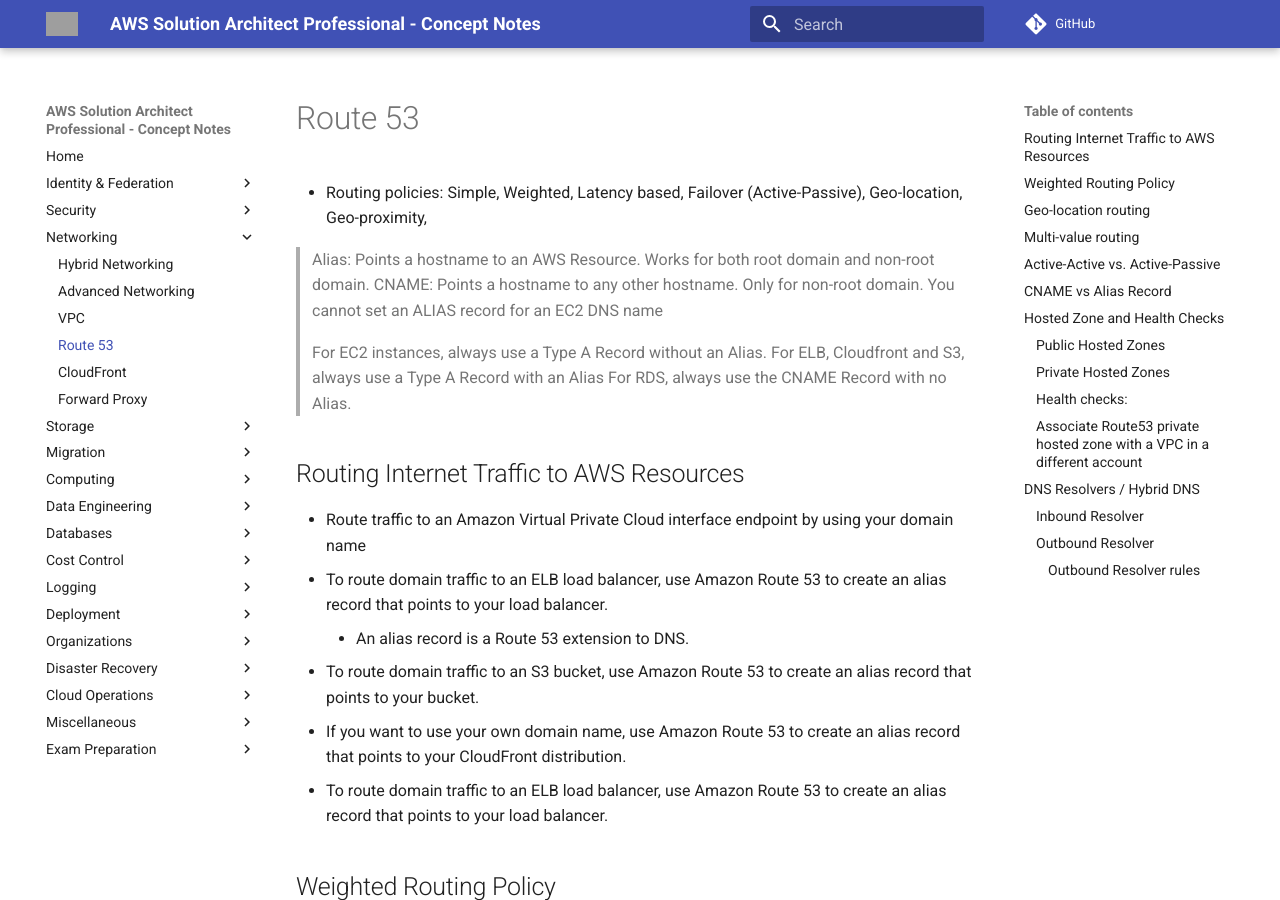
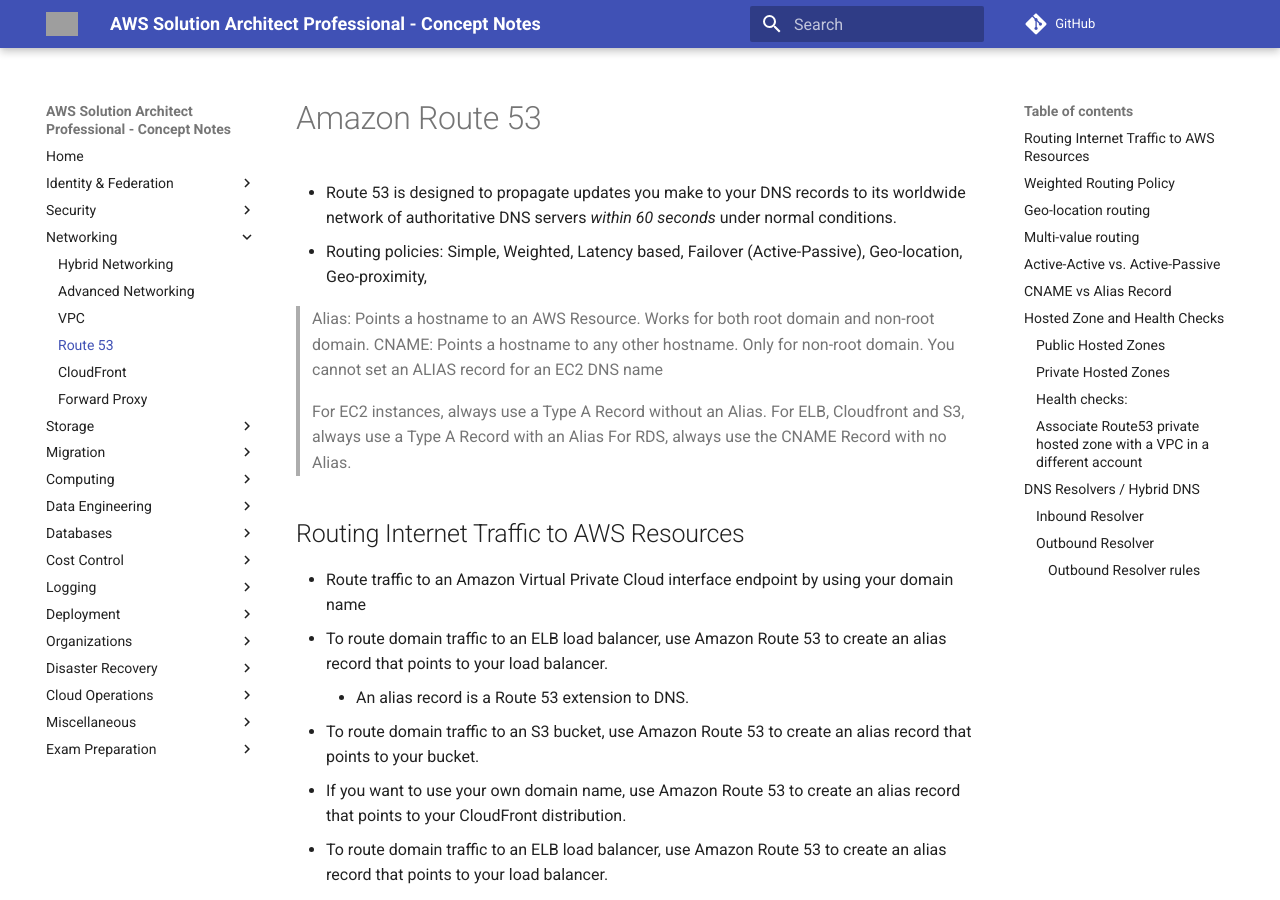
Before and after one commit to jeyabalajis/aws-certified-sa-pro-notes, an MkDocs documentation site: the page built from docs/network/route53.md, in a window 1280 px wide and 900 px high. Built offline with MkDocs 1.6.1 and Material for MkDocs 9.7.7, drawn with Linux system fonts in a browser that asks for light colours; comment, search, counter and statistics services are not loaded; grey boxes are pictures that could not be loaded.

Commit message:
Update route53.md

```diff
--- a/docs/network/route53.md
+++ b/docs/network/route53.md
@@ -1,5 +1,6 @@
-# Route 53
+# Amazon Route 53
 
+- Route 53 is designed to propagate updates you make to your DNS records to its worldwide network of authoritative DNS servers _within 60 seconds_ under normal conditions.
 - Routing policies: Simple, Weighted, Latency based, Failover (Active-Passive), Geo-location, Geo-proximity,
 
 > Alias: Points a hostname to an AWS Resource. Works for both root domain and non-root domain.
```
